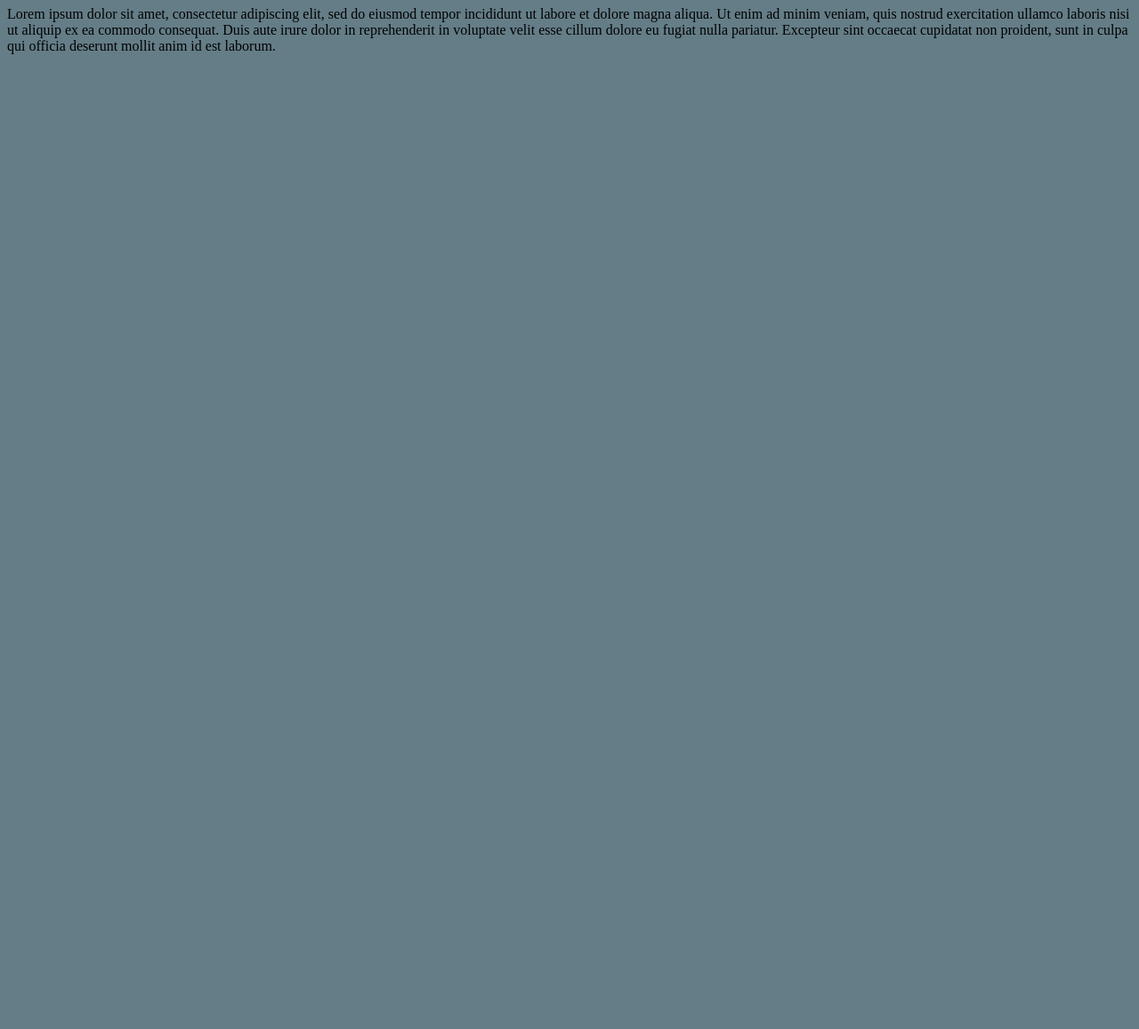
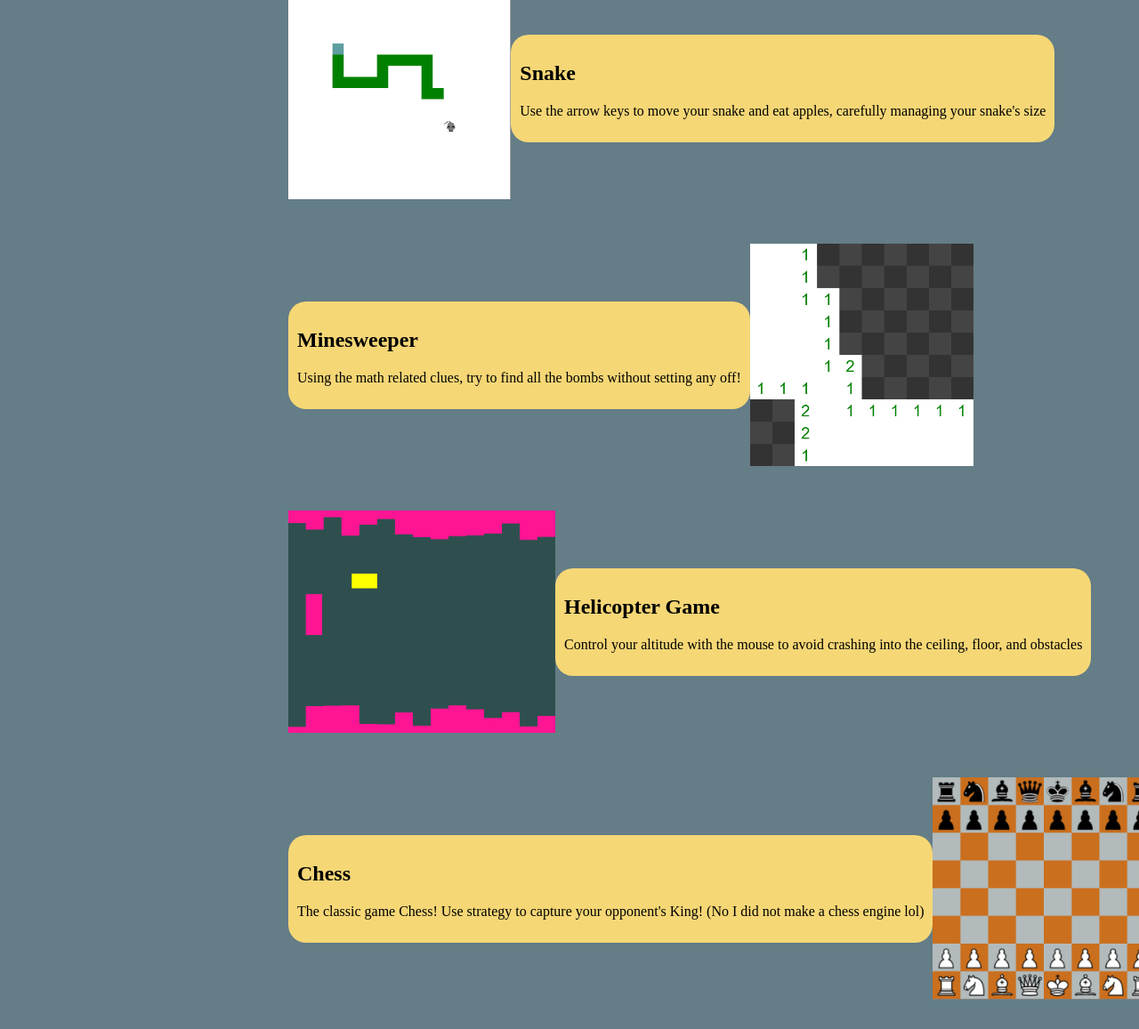
Before and after one commit to harrisgood/myPersonalSite, a plain HTML site: page portfolio.html in a window 1280 px wide. Shown: the part 245-1402 px from the top of the page at 89% size. Before the commit the page ends 800 px from the top, so only its background shows below. Drawn offline with Linux system fonts and the light colour scheme.

Commit message:
added project images, descriptions and styling

```diff
--- a/portfolio.html
+++ b/portfolio.html
@@ -12,11 +12,61 @@
       </nav>
     </header>
     <main>
-      <h1>Canvas Games</h1>
+
+      <article class="centerOfPage">
+        <section class="sectionBackground" style="margin-top: 25px;">
+        <h1>Canvas Games</h1>
+        <p>Using Javascript for the game logic and Canvas to render, I have recreated several simple classic games.</p>
+        </section>
+
+
+          <section class="flexParent">
+            <img src="./snakeCanvas.png" alt="screenshot of a canvas version of the game snake"/>
+
+            <section class="flexChild sectionBackground">
+              <h2>Snake</h2>
+              <p>Use the arrow keys to move your snake and eat apples, carefully managing your snake's size</p>
+            </section>
+          </section>
+
+          <section class="flexParent">
+
+            <section class="flexChild sectionBackground">
+              <h2>Minesweeper</h2>
+              <p>Using the math related clues, try to find all the bombs without setting any off!</p>
+            </section>
+
+            <img src="./mineSweeper.png" alt="screenshot of a canvas version of the game mineSweeper"/>
+          </section>
+
+          <section class="flexParent">
+            <img src="./canvasGame.png" alt="screenshot of a canvas version of the game 'helicopter game'"/>
+
+            <section class="flexChild sectionBackground">
+              <h2>Helicopter Game</h2>
+              <p>Control your altitude with the mouse to avoid crashing into the ceiling, floor, and obstacles</p>
+            </section>
+          </section>
+
+          <section class="flexParent">
+
+
+            <section class="flexChild sectionBackground">
+              <h2>Chess</h2>
+              <p>The classic game Chess! Use strategy to capture your opponent's King! (No I did not make a chess engine lol)</p>
+            </section>
+            <img src="./chessCanvas.png" alt="screenshot of a canvas version of chess"/>
+          </section>
+
+      </article>
+
+
+
+       <!--
       <p>Lorem ipsum dolor sit amet, consectetur adipiscing elit, sed do eiusmod tempor incididunt ut labore et dolore magna aliqua. Ut enim ad minim veniam, quis nostrud exercitation ullamco laboris nisi ut aliquip ex ea commodo consequat. Duis aute irure dolor in reprehenderit in voluptate velit esse cillum dolore eu fugiat nulla pariatur. Excepteur sint occaecat cupidatat non proident, sunt in culpa qui officia deserunt mollit anim id est laborum.</p>
 
-      <h1>Other Stuff</h1>
-      <p>Lorem ipsum dolor sit amet, consectetur adipiscing elit, sed do eiusmod tempor incididunt ut labore et dolore magna aliqua. Ut enim ad minim veniam, quis nostrud exercitation ullamco laboris nisi ut aliquip ex ea commodo consequat. Duis aute irure dolor in reprehenderit in voluptate velit esse cillum dolore eu fugiat nulla pariatur. Excepteur sint occaecat cupidatat non proident, sunt in culpa qui officia deserunt mollit anim id est laborum.</p>
+     <h1>Other Stuff</h1>
+      <p>Lorem ipsum dolor sit amet, consectetur adipiscing elit, sed do eiusmod tempor incididunt ut labore et dolore magna aliqua. Ut enim ad minim veniam, quis nostrud exercitation ullamco laboris nisi ut aliquip ex ea commodo consequat. Duis aute irure dolor in reprehenderit in voluptate velit esse cillum dolore eu fugiat nulla pariatur. Excepteur sint occaecat cupidatat non proident, sunt in culpa qui officia deserunt mollit anim id est laborum.</p> -->
     </main>
   </body>
 </html>
--- a/style.css
+++ b/style.css
@@ -13,6 +13,13 @@ nav {
 a {
   color: black;
 }
+
+img {
+  height: 250px;
+  width: 300px;
+}
+
+
 .activePage {
   pointer-events: none;
 }
@@ -28,6 +35,18 @@ a {
   text-wrap: nowrap;
 }
 
+.centerOfPage {
+  margin: auto;
+  width: 50%;
+}
+
+.sectionBackground {
+  background-color: F6D776;
+  border-radius: 20px;
+  padding: 10px;
+}
+
+
 /* *{
   border: 1px solid black;
 } */
```
Also changed, not shown: index.html (+1 -21 lines), canvasGame.png (added), chessCanvas.png (added), mineSweeper.png (added), snakeCanvas.png (added), 1 other file.
